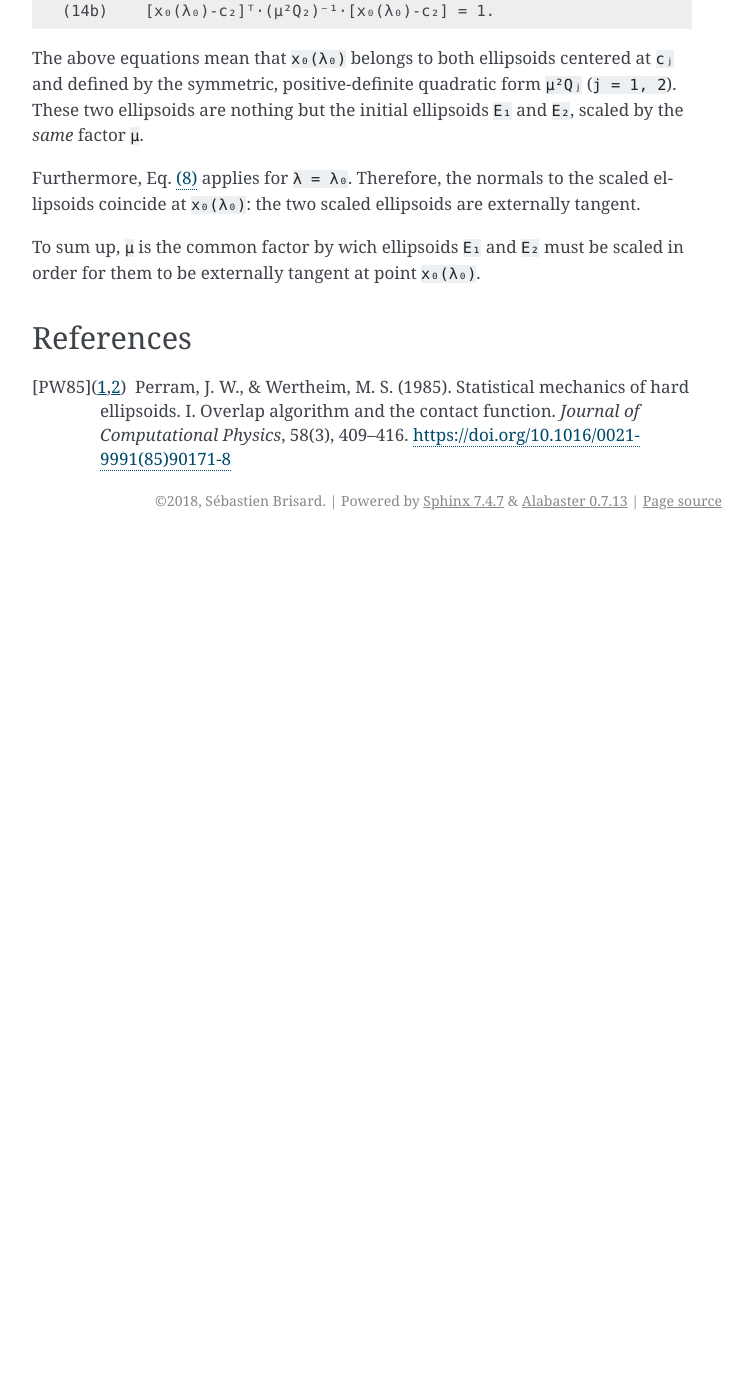
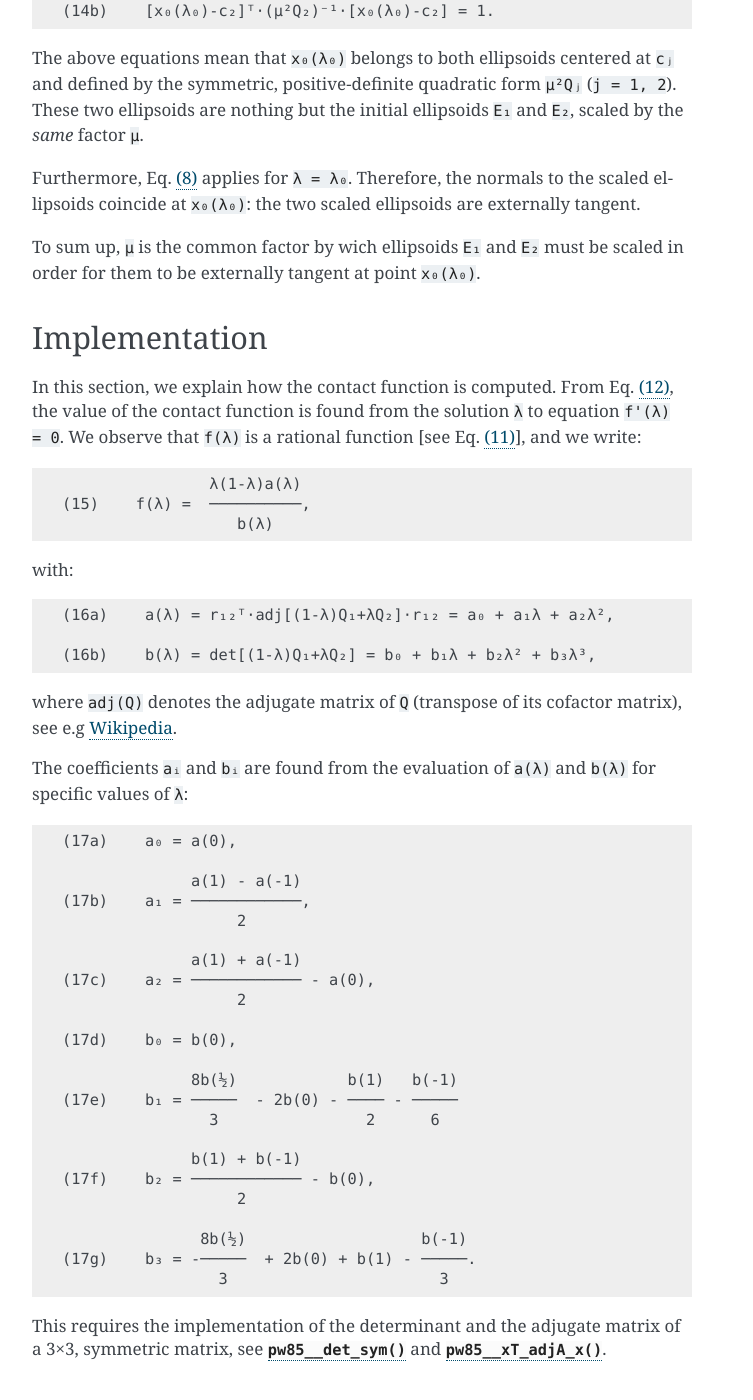
Before and after one commit to sbrisard/pw85, a Sphinx documentation site: the page built from sphinx/theory.rst, in a window 1280 px wide and 1400 px high, scrolled down 2501 px. Shown: the whole window, without its empty margins (388-1141 px from the left). Built offline with Sphinx 7.4.7, drawn with Linux system fonts in a browser that asks for light colours; before the commit the page ends 3041 px from its top, so only the background shows below that.

Commit message:
Docs: theory, computation of a(λ) and b(λ) as polynomials.

```diff
--- a/sphinx/theory.rst
+++ b/sphinx/theory.rst
@@ -95,9 +95,13 @@ with::
 
   (10)    Q = (1-λ)Q₁ + λQ₂.
 
+.. _theory-eq-11:
+
 It results from the above that::
 
   (11)    f(λ) = F(x₀(λ), λ) = λ(1-λ)r₁₂ᵀ⋅Q⁻¹⋅r₁₂.
+
+.. _theory-eq-12:
 
 Maximization of ``f`` with respect to ``λ`` now delivers the stationarity
 condition::
@@ -139,6 +143,59 @@ To sum up, ``μ`` is the common factor by wich ellipsoids ``E₁`` and ``E₂``
 be scaled in order for them to be externally tangent at point ``x₀(λ₀)``.
 
 
+Implementation
+==============
+
+In this section, we explain how the contact function is computed. From Eq.
+:ref:`(12) <theory-eq-12>`, the value of the contact function is found from
+the solution ``λ`` to equation ``f'(λ) = 0``. We observe that ``f(λ)`` is a
+rational function [see Eq. :ref:`(11) <theory-eq-11>`], and we write::
+
+                  λ(1-λ)a(λ)
+  (15)    f(λ) =  ──────────,
+                     b(λ)
+
+with::
+
+  (16a)    a(λ) = r₁₂ᵀ⋅adj[(1-λ)Q₁+λQ₂]⋅r₁₂ = a₀ + a₁λ + a₂λ²,
+
+  (16b)    b(λ) = det[(1-λ)Q₁+λQ₂] = b₀ + b₁λ + b₂λ² + b₃λ³,
+
+where ``adj(Q)`` denotes the adjugate matrix of ``Q`` (transpose of its cofactor
+matrix), see e.g `Wikipedia <https://en.wikipedia.org/wiki/Adjugate_matrix>`_.
+
+The coefficients ``aᵢ`` and ``bᵢ`` are found from the evaluation of ``a(λ)`` and
+``b(λ)`` for specific values of ``λ``::
+
+  (17a)    a₀ = a(0),
+
+                a(1) - a(-1)
+  (17b)    a₁ = ────────────,
+		     2
+
+                a(1) + a(-1)
+  (17c)    a₂ = ──────────── - a(0),
+		     2
+
+  (17d)    b₀ = b(0),
+
+                8b(½)            b(1)   b(-1)
+  (17e)    b₁ = ─────  - 2b(0) - ──── - ─────
+                  3                2      6
+
+                b(1) + b(-1)
+  (17f)    b₂ = ──────────── - b(0),
+		     2
+
+                 8b(½)                   b(-1)
+  (17g)    b₃ = -─────  + 2b(0) + b(1) - ─────.
+                   3                       3
+
+This requires the implementation of the determinant and the adjugate matrix of a
+3×3, symmetric matrix, see :c:func:`pw85__det_sym` and
+:c:func:`pw85__xT_adjA_x`.
+
+
 References
 ==========
 
```
